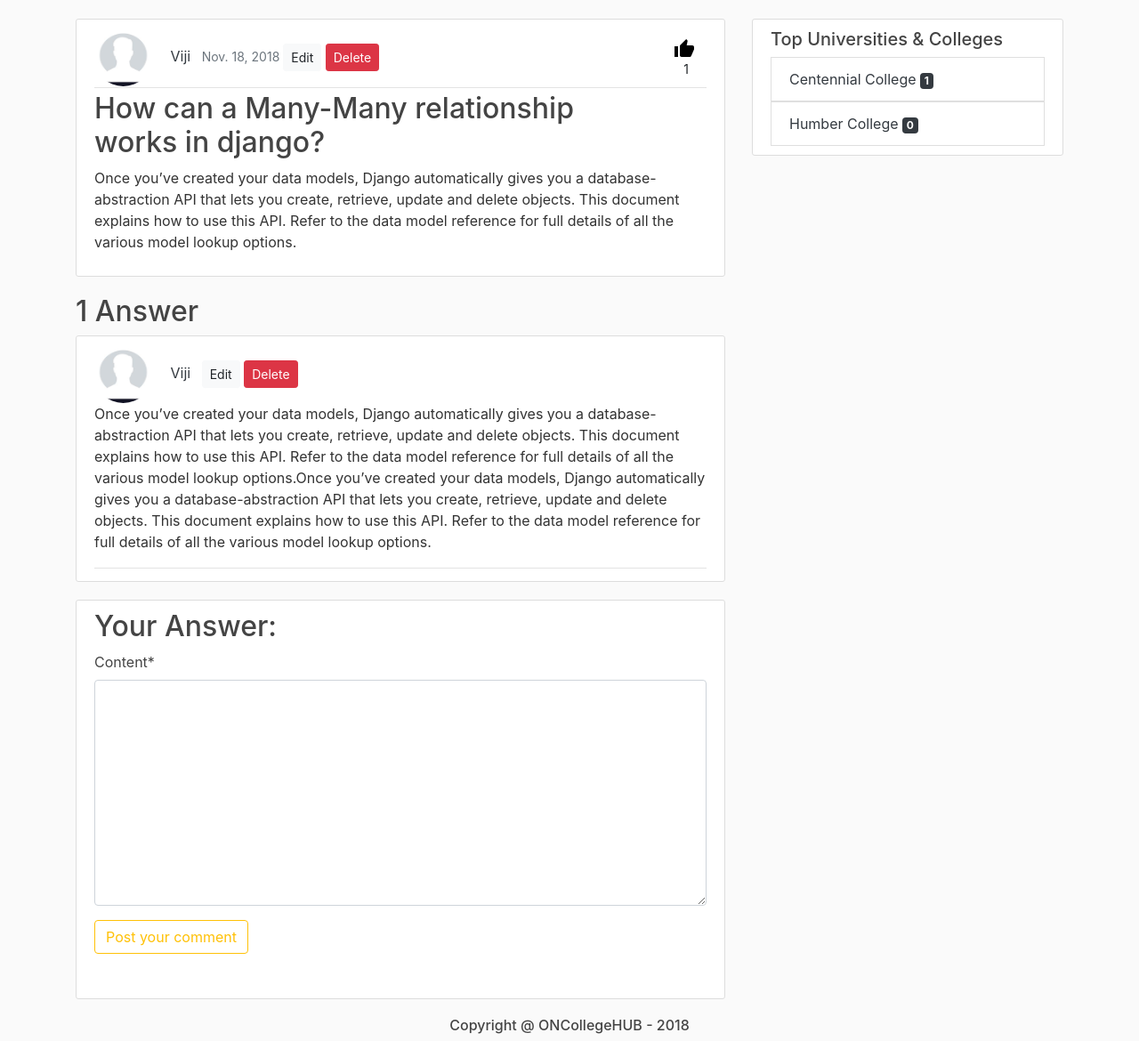
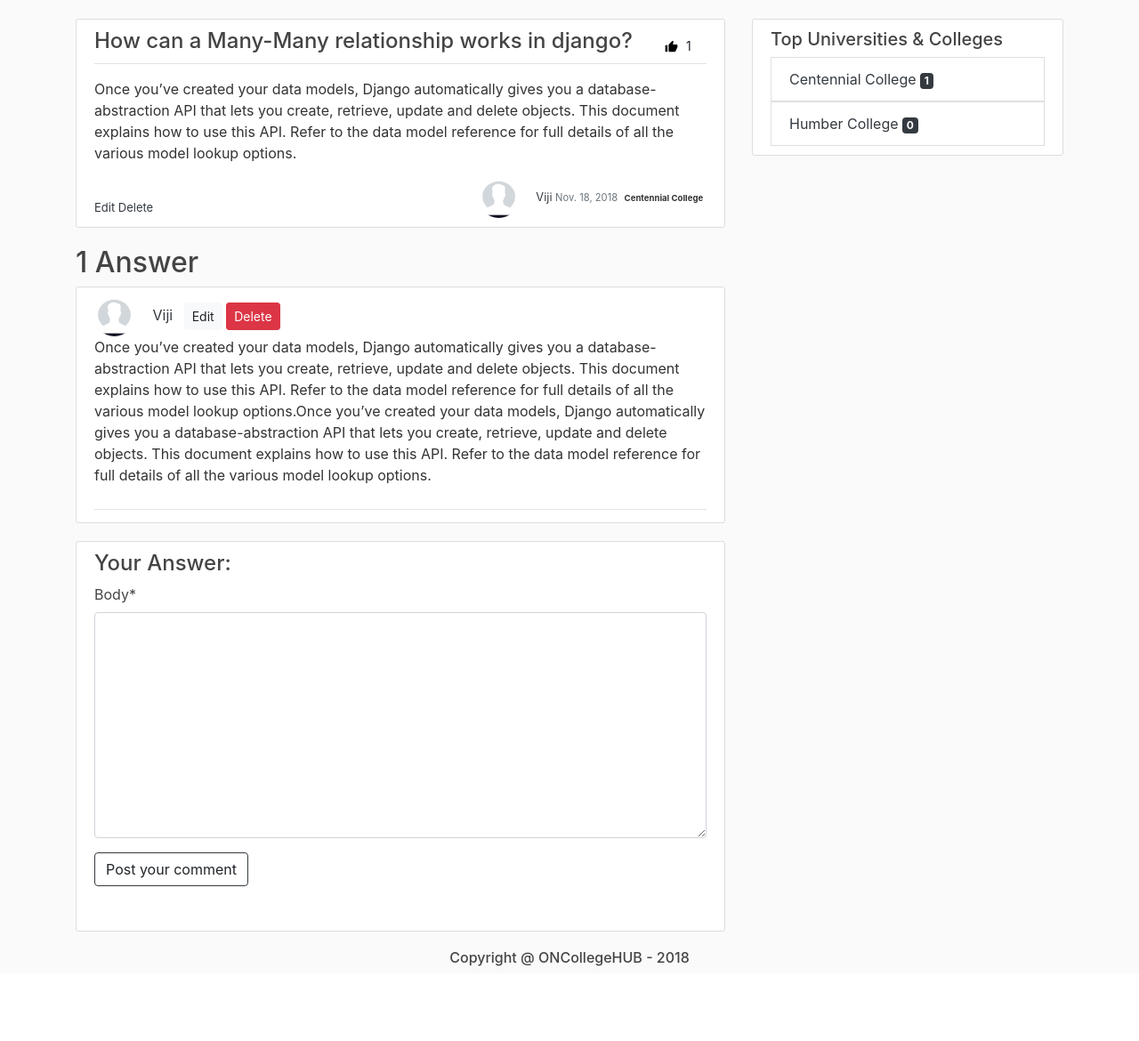
Before and after one commit to Thk101/oncollegehub, a Django app: a page that uses django_project/blog/templates/blog/base.html in a window 1280 px wide. Shown: the part 59-1229 px from the top of the page at 89% size. After the commit the page ends 1145 px from the top, so only its background shows below. Run offline with Django 3.2, Linux system fonts and the light colour scheme; a user stored in the database is signed in; data comes from the database, SQL or seed files in the repository; both versions use the stored data as it was after the commit; parts of the project's set-up code (start-up, migrations or seed data) failed here and were passed over; some libraries are stand-ins or nearby versions.

Commit message:
small changes

```diff
--- a/django_project/blog/forms.py
+++ b/django_project/blog/forms.py
@@ -21,3 +21,6 @@ class CommentForm(ModelForm):
         model = Answer
         exclude = ('author', 'post')
         fields = ['content']
+        labels = {
+            "content": "Body",
+        }
--- a/django_project/blog/static/blog/main.css
+++ b/django_project/blog/static/blog/main.css
@@ -9,8 +9,25 @@ body {
     text-align: end;
 }
 
+.post-edit a{
+    font-size: small;
+}
+
+.post-btn{
+    border-style: double;
+    border-color:#343a40;
+}
+
+.post-btn:hover {
+    background-color: #343a40;
+    color: white;
+}
 a{
     color: #343a40;
+    text-decoration: none !important;
+}
+a:hover{
+    color: #aaaaaa;
 }
 
 .menu-title{
@@ -67,13 +84,13 @@ a{
   }
 
   .article-img {
-    height: 65px;
-    width: 65px;
+    height: 45px;
+    width: 45px;
     margin-right: 16px;
   }
 
   .article-metadata {
-    padding-bottom: 1px;
+    padding-bottom: 10px;
     margin-bottom: 4px;
     border-bottom: 1px solid #e3e3e3
   }
--- a/django_project/blog/templates/blog/base.html
+++ b/django_project/blog/templates/blog/base.html
@@ -20,7 +20,9 @@
 <header class="site-header">
     <nav class="navbar navbar-expand-md navbar-dark bg-dark fixed-top">
         <div class="container">
-                <img src="{%  static 'blog/Logo_page.png' %}" style="width:12%;padding-right: 20px;">
+            <a href="{% url 'blog-home' %}" style="display:contents">
+                <img src="{% static 'blog/Logo_page.png' %}" style="width:12%;padding-right: 20px;">
+           </a>
             <form action="{% url 'search_list' %}" class="align-middle w-50" type="GET" style="margin: 0">
                 <span class="fa fa-search form-control-feedback"></span>
                 <input type="text" class="form-control" name="q" placeholder="Search ..">
@@ -35,7 +37,6 @@
                 </div>
 
                 <!-- Navbar Right Side -->
-
                 <div class="navbar-nav">
                     {% if user.is_authenticated %}
                         <a class="nav-item nav-link" href="">Ranking</a>
--- a/django_project/blog/templates/blog/post_detail.html
+++ b/django_project/blog/templates/blog/post_detail.html
@@ -5,29 +5,39 @@
     <article class="media content-section">
         <div class="media-body">
             <div class="article-metadata">
-                <img class="rounded-circle article-img" src="{{ posts.author.profile.image.url }} "/>
-                <a class="mr-2"
-                   href="{% url 'profile' posts.author.id posts.author.username %}"> {{ posts.author }} </a>
-                <small class="text-muted"> {{ posts.post_date|date:"N d, o" }} </small>
-                <small class="float-right">
+                <div class="float-right">
                     <form method="POST">
                         {% csrf_token %}
-                        <button value="like_post" name="like" type="submit" class="mt-1 mb-1 btn">
-                            <img title="Found this useful" src="{% static 'blog/like.svg' %}"/>
-                            <div></div>
+
+                        <button value="like_post" name="like" type="submit" class="btn">
+                            <img title="Found this useful" src="{% static 'blog/like.svg' %}" style="width:40%"/>
                             <small class="ml-1">{{ posts.rating }}</small>
                         </button>
+                    </form>
+                </div>
+                <h4 style="display:contents">
+                    <a class="article-title" href="{% url 'post-detail' posts.id posts.title %}">
+                        {{ posts.title }}
+                    </a>
+                </h4>
 
-                    </form>
-                </small>
+            </div>
+            <div class="post-content mt-3">
+            <p class="article-content post-content mt"> {{ posts.content }} </p>
+            <div class="author-info">
+                <img class="rounded-circle article-img" src="{{ posts.author.profile.image.url }} "/>
+                <a href="{% url 'profile' posts.author.id posts.author.username %}">{{ posts.author }}</a>
+                <small class="text-muted">{{ posts.post_date|date:"N d, o" }}</small>
+                <span class="badge">{{ posts.college }}</span>
                 {% if posts.author == user or user.is_superuser %}
-                    <a class="btn btn-secondary btn-sm mt-1 mb-1 btn-light"
+                    <div class="post-edit float-left mt-4 text-muted">
+                        <a class="mt-1 mb-1"
                            href="{% url 'post-update' posts.id posts.title %}">Edit</a>
-                    <a class="btn btn-danger btn-sm mt-1 mb-1" href="{% url 'post-delete' posts.id posts.title %}">Delete</a>
+                        <a class=" mt-1 mb-1" href="{% url 'post-delete' posts.id posts.title %}">Delete</a>
+                    </div>
                 {% endif %}
             </div>
-            <h2 class="article-title"> {{ posts.title }}  </h2>
-            <p class="article-content"> {{ posts.content }} </p>
+            </div>
 
 
         </div>
@@ -36,9 +46,9 @@
         <h2 class="article-title"> {% if comments|length > 1 %} {{ comments|length }} Answers {% else %} 1
             Answer {% endif %}</h2>
         {% for comment in comments %}
-
             {% if comment.is_approved %}
-                <article class="media content-section" style="border-color: green; border-width: medium">
+                <article class="media content-section" style="border-color: green;
+                border-width: medium">
             {% else %}
                 <article class="media content-section">
             {% endif %}
@@ -73,13 +83,12 @@
     <article class="media content-section">
 
         <div class="article-title w-100">
-            <h2 class="article-title"> Your Answer: </h2>
+            <h4 class="article-title"> Your Answer: </h4>
             <div class="media-body">
-
                 <form method="POST">
                     {% csrf_token %}
                     {{ comment_form|crispy }}
-                    <button class="btn btn-outline-warning mb-4" name="add_comment" type="submit" value="add_comment"
+                    <button class="btn post-btn mb-4" name="add_comment" type="submit" value="add_comment"
                             href="#">Post your comment
                     </button>
                 </form>
```
Also changed, not shown: django_project/blog/templates/blog/home.html (+10 -8 lines), django_project/db.sqlite3. Lines whose indentation alone changed are shown as unchanged.
